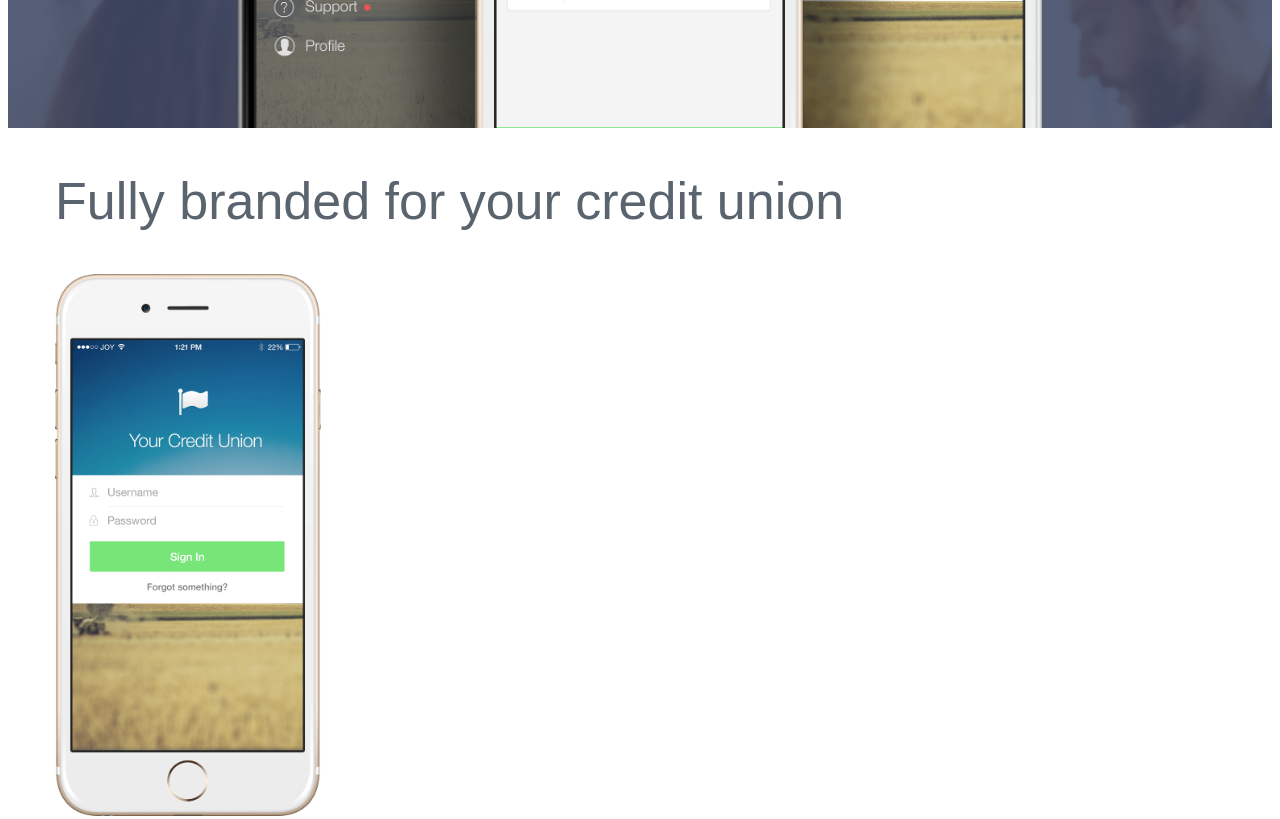
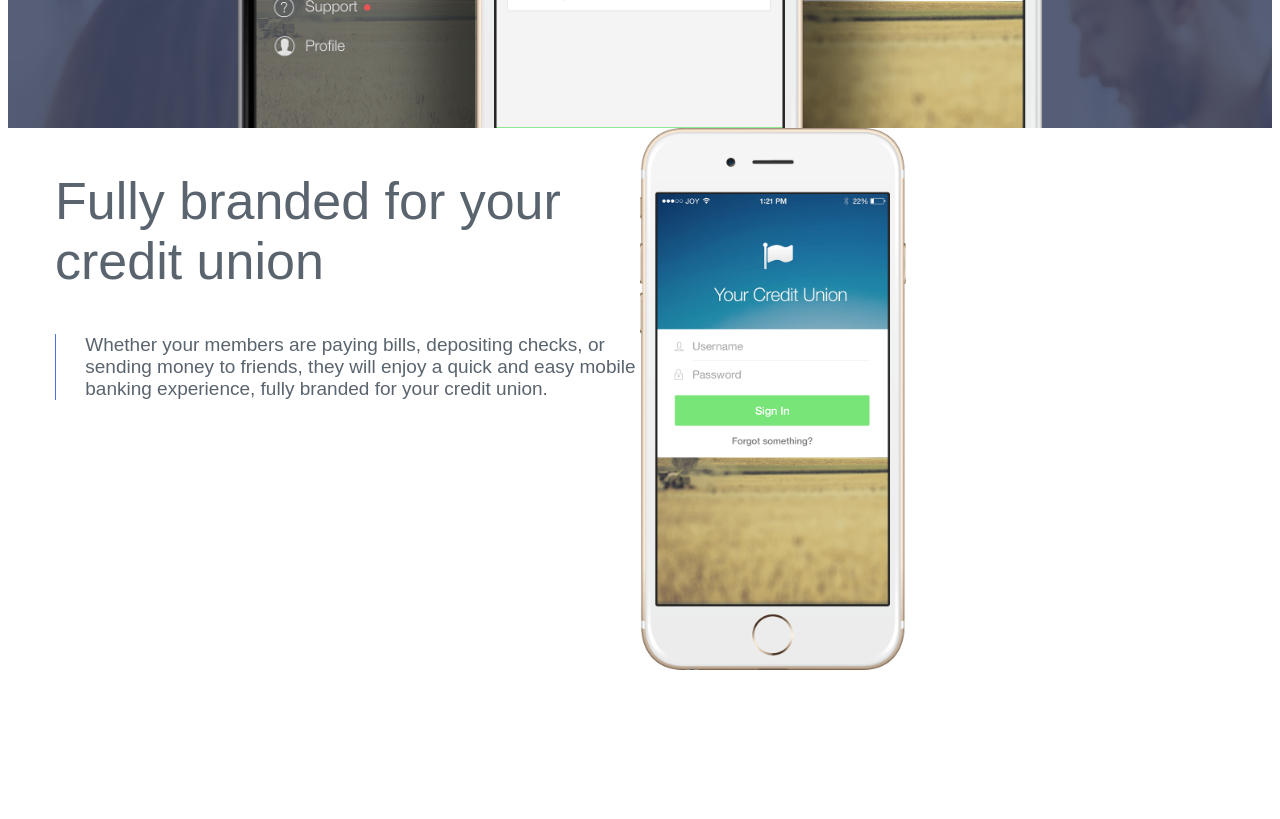
Before and after one commit to anthonyrodarte/bankjoy, a plain HTML site: page index.html in a window 1280 px wide. Shown: the part 880-1699 px from the top of the page. After the commit the page ends 1656 px from the top, so only its background shows below. Drawn offline with Linux system fonts and the light colour scheme.

Commit message:
started second container

```diff
--- a/index.html
+++ b/index.html
@@ -34,8 +34,13 @@
     </div>
     <div class="container">
       <div class="row">
-        <h2>Fully branded for your credit union</h2>
-        <img src="images/benefits-phone-front.png" class="benefits-front" alt="image">
+        <div class="benefits-col1">
+          <h2>Fully branded for your credit union</h2>
+          <p>Whether your members are paying bills, depositing checks, or sending money to friends, they will enjoy a quick and easy mobile banking experience, fully branded for your credit union.</p>
+        </div>
+        <div class="benefits-col2">
+          <img src="images/benefits-phone-front.png" class="benefits-front" alt="image">
+        </div>
       </div>
     </div>
   </body>
--- a/styles.css
+++ b/styles.css
@@ -152,7 +152,24 @@ a {
 h2 {
   font-family: 'Source Sans Pro', sans-serif;
   font-size: 52px;
-  font-weight: 300;
+  font-weight: 100;
   color: #5a646e;
   -webkit-font-smoothing: antialiased;
 }
+
+p {
+  font-size: 19px;
+  font-weight: lighter;
+  color: #5a646e;
+  font-family: 'Source Sans Pro', sans-serif;
+  border-left: 1px solid;
+  border-color: #5170dd;
+  padding-left: 5%;
+  -webkit-font-smoothing: antialiased;
+}
+
+.benefits-col1 {
+  float: left;
+  margin-top: auto;
+  width: 50%;
+}
```
